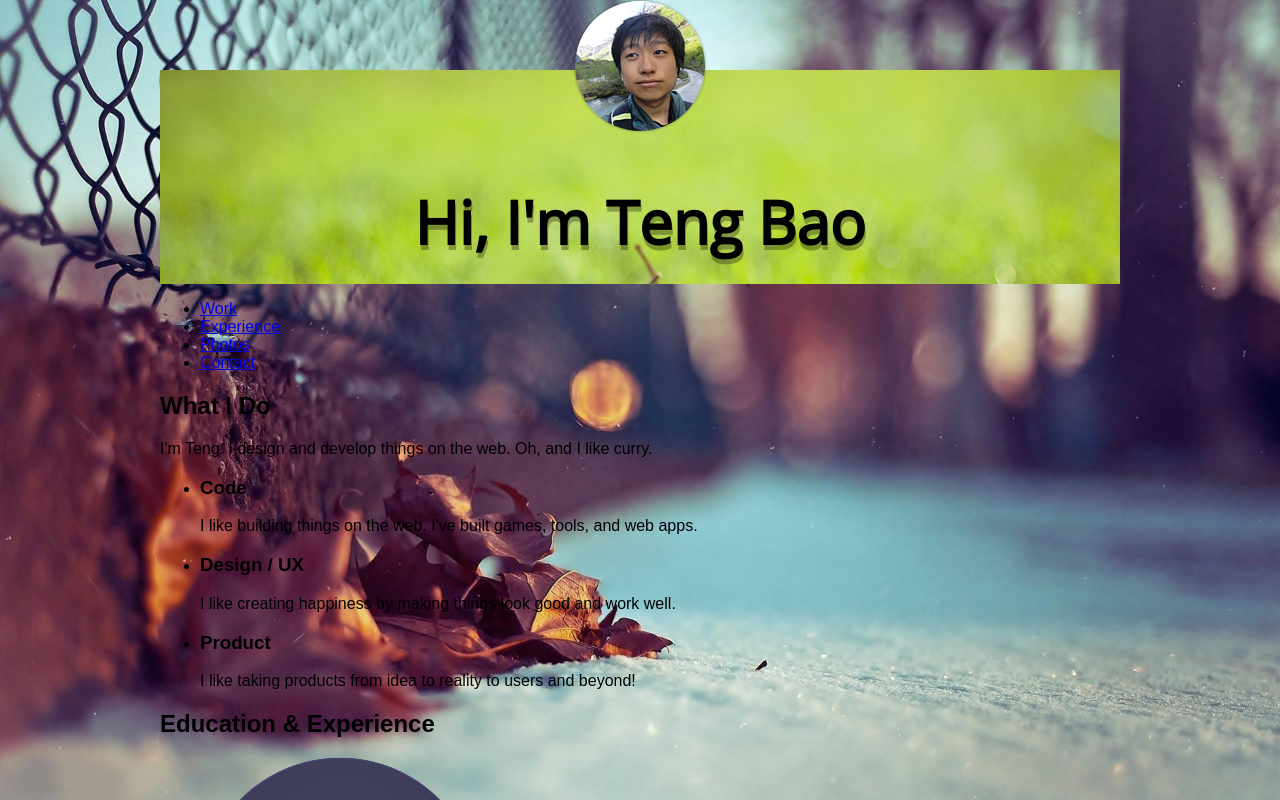
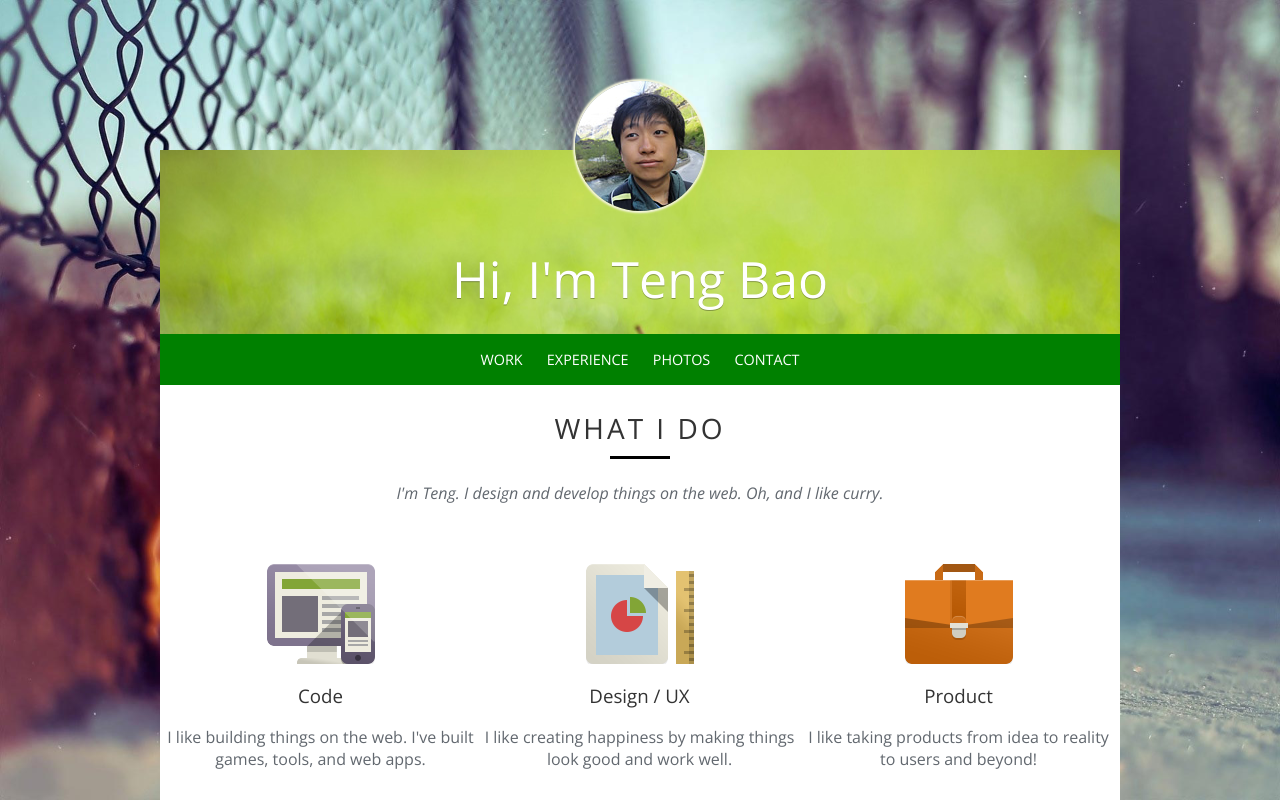
Before and after one commit to pony-yu/sike-css0to1-profile, a website: page index.html in a window 1280 px wide. Shown: the top 800 px of the page. Drawn offline with nearby package versions, Linux system fonts and the light colour scheme.

Commit message:
finish the second class

```diff
--- a/css/main.css
+++ b/css/main.css
@@ -1,31 +1,144 @@
 body{
+    font-family: 'Open Sans','helvetica',arial,sans-serif;
+    font-weight: 300;
+    color: #62686f;
+  /*固定背景*/
+  background-size:cover;
   background-image: url(../img/bg5.jpg);
   background-attachment: fixed;
-  background-size: cover;
   background-position: center;
-}
+  /*background-repeat: no-repeat;*/
+  }
+
+  h1, h2, h3, h4, h5, h6 {
+    color: #333;
+    font-weight: 300;
+  }
+
+/*整个内容居中*/
 .container{
   width: 960px;
   margin: 0 auto;
 }
-.main-header{
-  margin-top: 70px;
+.main-header{		/*头部背景*/
   background-image: url(../img/banner.jpg);
-  text-align: center;
-  font-weight:300;
-  font-size: 30px;
-  font-family: 'Open Sans','helvetica',arial,sans-serif;
-  text-shadow: 1px 5px rgba(0,0,0,0.3);
+  text-align: center;/*头部内容居中*/
+  /*调整字体样式*/
+
   padding: 1px;
+  margin-top: 150px;
+  /*margin-bottom: 50px;*/
 }
 .main-header__avatar{
-
-  box-shadow: 0px 0px 2px 1px rgba(0,0,0,0.2);
+  display: block;
+  margin: 0 auto;
+  box-shadow: 0 0px 2px 2px beige;
   border-radius: 999px;
   margin-top: -70px;
   margin-bottom: 10px;
+}
+.main-header h1{
+  color:#fff;
+  font-weight: 300;
+  font-size: 50px;
+  font-family: 'Open Sans','helvetica',arial,sans-serif;
+  text-shadow: 0 1px rgba(0,0,0,0.3);
+  margin-bottom: 20px;
+}
+
+
+
+
+
+.main-nav{
+  text-align: center;
+  background-color: green;
+  padding: 1px;
+}
+.main-nav ul{
+  text-align: center;
+  list-style: none;
+  margin: 0;
+  padding: 0;
+  }
+.main-nav ul li{
+  margin: 15px 10px;
+  display: inline-block;
+}
+.main-nav ul li a{
+  color: #fff;
+  font-size: 0.9em;
+  font-weight: 300;
+  text-transform: uppercase;
+  text-decoration: none;
+}
+.main-nav ul li a:hover{
+  text-decoration: underline;
+}
+
+
+
+.info-section{
+  background-color: #fff;
+  padding: 30px 60px;
+}
+.whatido{
+  padding: 1px;
+}
+.whatido header{
+  text-align: center;
+}
+.info-section header h2{
+  font-size: 28px;
+  text-transform: uppercase;
+  letter-spacing: 3px;
+}
+.info-section__description{
+  font-style: italic;
+}
+.whatido__skill-list{
+  list-style: none;
+  padding: 0;
+  margin: 0;
+  margin-top: 60px;
+  /*采用overflow去除浮动*/
+  /*overflow: hidden;*/
+
 
 }
-.main-header h1{
-  margin-bottom: 20px;
+.whatido__skill-list:after{
+  content: "";
+  display: table;
+  clear: both;
 }
+.whatido__skill{
+  background-position: center top;
+  background-repeat: no-repeat;
+  padding-top: 100px;
+  width: 33.3%;
+
+}
+.whatido__skill-list li{
+  text-align: center;
+  float: left;
+
+}
+.whatido__skill--code {
+  background-image: url(../img/skill-code.png);
+}
+
+.whatido__skill--design {
+  background-image: url(../img/skill-design.png);
+}
+
+.whatido__skill--product {
+  background-image: url(../img/skill-product.png);
+}
+.whatido header h2::after{
+  width: 60px;
+  content: "";
+  display: table;
+  border-bottom: 3px solid black;
+  margin: 9px auto;
+
+}
```
